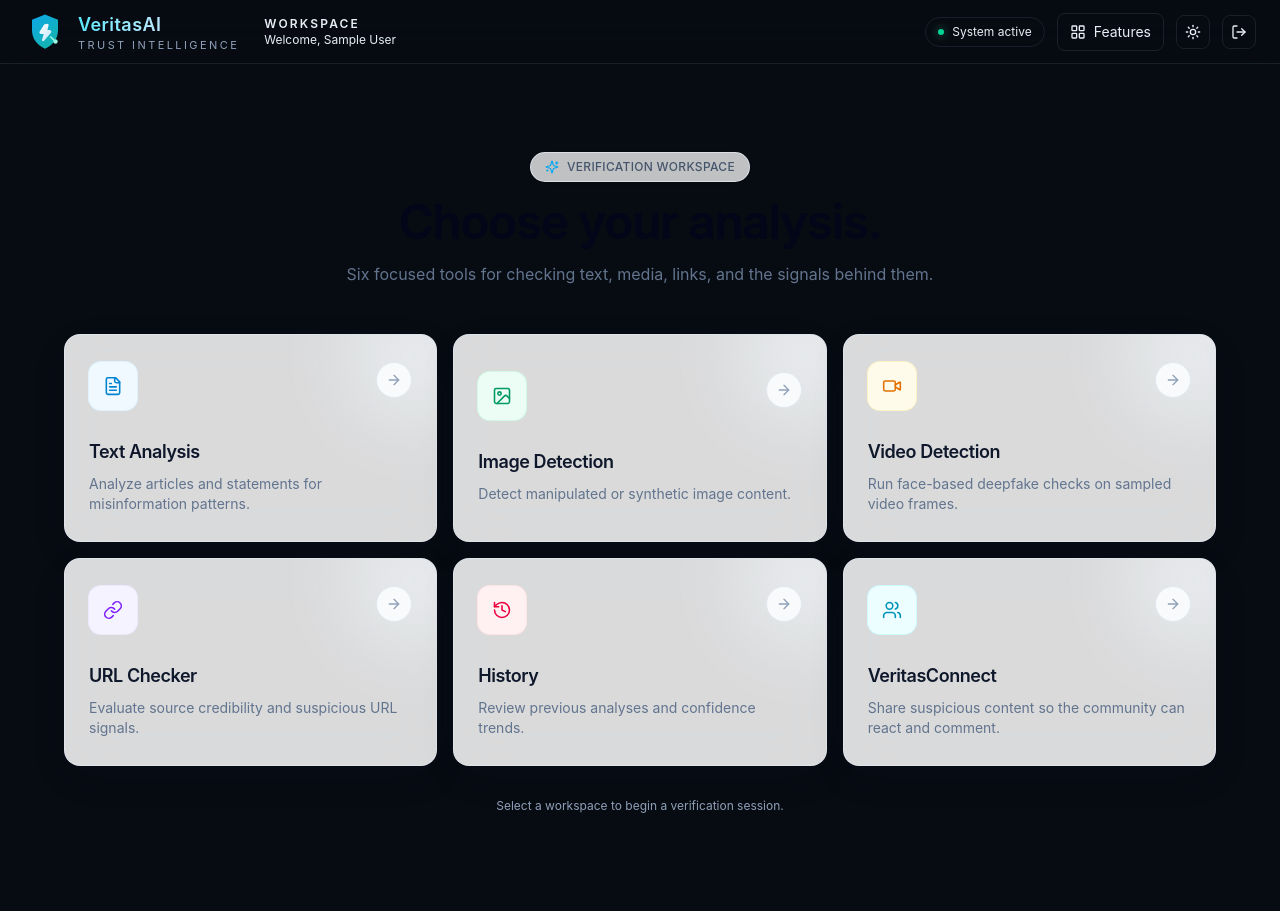
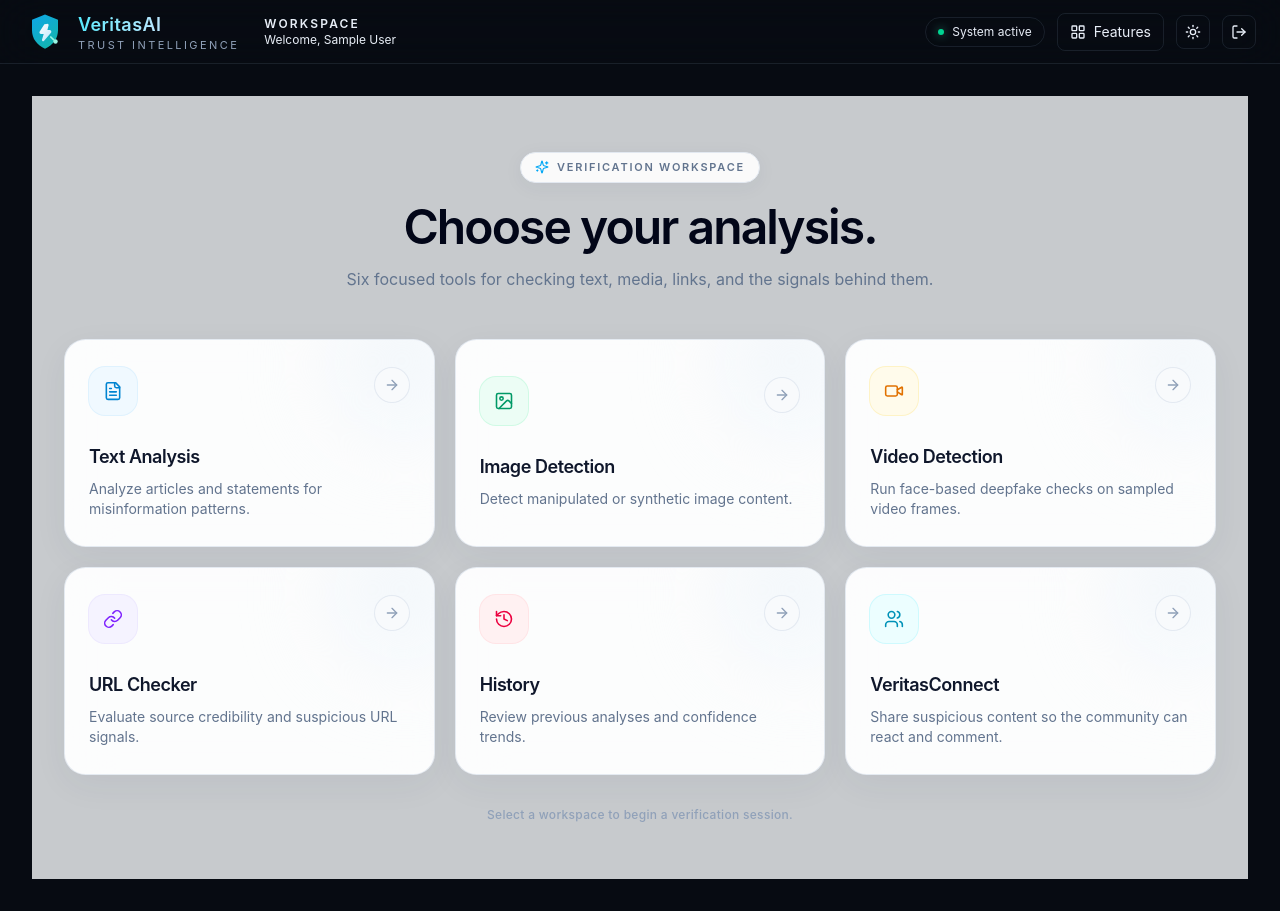
Before and after one commit to hrx01-dev/VeritasAI, a React (Vite) app: page /dashboard in a window 1280 px wide. Built offline with nearby package versions, Linux system fonts and the light colour scheme; no server answers; sample sign-in values are in the browser's storage.

Commit message:
style: polish light mode feature chooser

```diff
--- a/src/app/components/FeatureChooser.tsx
+++ b/src/app/components/FeatureChooser.tsx
@@ -3,87 +3,37 @@
 import { useNavigate } from "react-router";
 
 const features = [
-  {
-    title: "Text Analysis",
-    description: "Analyze articles and statements for misinformation patterns.",
-    path: "/dashboard/text-analysis",
-    icon: FileText,
-    iconShell: "bg-sky-50 text-sky-600 ring-sky-100 dark:bg-sky-500/10 dark:text-sky-300 dark:ring-sky-500/20",
-    hover: "hover:border-sky-200 hover:shadow-sky-100/80 dark:hover:border-sky-500/30 dark:hover:shadow-sky-950/30",
-  },
-  {
-    title: "Image Detection",
-    description: "Detect manipulated or synthetic image content.",
-    path: "/dashboard/image-detection",
-    icon: Image,
-    iconShell: "bg-emerald-50 text-emerald-600 ring-emerald-100 dark:bg-emerald-500/10 dark:text-emerald-300 dark:ring-emerald-500/20",
-    hover: "hover:border-emerald-200 hover:shadow-emerald-100/80 dark:hover:border-emerald-500/30 dark:hover:shadow-emerald-950/30",
-  },
-  {
-    title: "Video Detection",
-    description: "Run face-based deepfake checks on sampled video frames.",
-    path: "/dashboard/video-detection",
-    icon: Video,
-    iconShell: "bg-amber-50 text-amber-600 ring-amber-100 dark:bg-amber-500/10 dark:text-amber-300 dark:ring-amber-500/20",
-    hover: "hover:border-amber-200 hover:shadow-amber-100/80 dark:hover:border-amber-500/30 dark:hover:shadow-amber-950/30",
-  },
-  {
-    title: "URL Checker",
-    description: "Evaluate source credibility and suspicious URL signals.",
-    path: "/dashboard/url-checker",
-    icon: LinkIcon,
-    iconShell: "bg-violet-50 text-violet-600 ring-violet-100 dark:bg-violet-500/10 dark:text-violet-300 dark:ring-violet-500/20",
-    hover: "hover:border-violet-200 hover:shadow-violet-100/80 dark:hover:border-violet-500/30 dark:hover:shadow-violet-950/30",
-  },
-  {
-    title: "History",
-    description: "Review previous analyses and confidence trends.",
-    path: "/dashboard/history",
-    icon: History,
-    iconShell: "bg-rose-50 text-rose-600 ring-rose-100 dark:bg-rose-500/10 dark:text-rose-300 dark:ring-rose-500/20",
-    hover: "hover:border-rose-200 hover:shadow-rose-100/80 dark:hover:border-rose-500/30 dark:hover:shadow-rose-950/30",
-  },
-  {
-    title: "VeritasConnect",
-    description: "Share suspicious content so the community can react and comment.",
-    path: "/dashboard/veritas-connect",
-    icon: Users,
-    iconShell: "bg-cyan-50 text-cyan-600 ring-cyan-100 dark:bg-cyan-500/10 dark:text-cyan-300 dark:ring-cyan-500/20",
-    hover: "hover:border-cyan-200 hover:shadow-cyan-100/80 dark:hover:border-cyan-500/30 dark:hover:shadow-cyan-950/30",
-  },
+  { title: "Text Analysis", description: "Analyze articles and statements for misinformation patterns.", path: "/dashboard/text-analysis", icon: FileText, iconShell: "bg-sky-50 text-sky-600 ring-sky-100 dark:bg-sky-500/10 dark:text-sky-300 dark:ring-sky-500/20", hover: "hover:border-sky-200 hover:shadow-sky-100/80 dark:hover:border-sky-500/30 dark:hover:shadow-sky-950/30" },
+  { title: "Image Detection", description: "Detect manipulated or synthetic image content.", path: "/dashboard/image-detection", icon: Image, iconShell: "bg-emerald-50 text-emerald-600 ring-emerald-100 dark:bg-emerald-500/10 dark:text-emerald-300 dark:ring-emerald-500/20", hover: "hover:border-emerald-200 hover:shadow-emerald-100/80 dark:hover:border-emerald-500/30 dark:hover:shadow-emerald-950/30" },
+  { title: "Video Detection", description: "Run face-based deepfake checks on sampled video frames.", path: "/dashboard/video-detection", icon: Video, iconShell: "bg-amber-50 text-amber-600 ring-amber-100 dark:bg-amber-500/10 dark:text-amber-300 dark:ring-amber-500/20", hover: "hover:border-amber-200 hover:shadow-amber-100/80 dark:hover:border-amber-500/30 dark:hover:shadow-amber-950/30" },
+  { title: "URL Checker", description: "Evaluate source credibility and suspicious URL signals.", path: "/dashboard/url-checker", icon: LinkIcon, iconShell: "bg-violet-50 text-violet-600 ring-violet-100 dark:bg-violet-500/10 dark:text-violet-300 dark:ring-violet-500/20", hover: "hover:border-violet-200 hover:shadow-violet-100/80 dark:hover:border-violet-500/30 dark:hover:shadow-violet-950/30" },
+  { title: "History", description: "Review previous analyses and confidence trends.", path: "/dashboard/history", icon: History, iconShell: "bg-rose-50 text-rose-600 ring-rose-100 dark:bg-rose-500/10 dark:text-rose-300 dark:ring-rose-500/20", hover: "hover:border-rose-200 hover:shadow-rose-100/80 dark:hover:border-rose-500/30 dark:hover:shadow-rose-950/30" },
+  { title: "VeritasConnect", description: "Share suspicious content so the community can react and comment.", path: "/dashboard/veritas-connect", icon: Users, iconShell: "bg-cyan-50 text-cyan-600 ring-cyan-100 dark:bg-cyan-500/10 dark:text-cyan-300 dark:ring-cyan-500/20", hover: "hover:border-cyan-200 hover:shadow-cyan-100/80 dark:hover:border-cyan-500/30 dark:hover:shadow-cyan-950/30" },
 ];
 
 export default function FeatureChooser() {
   const navigate = useNavigate();
 
   return (
-    <section className="relative min-h-[calc(100vh-4rem)] overflow-hidden px-4 py-10 sm:px-6 sm:py-14 lg:px-8">
+    <section className="relative min-h-[calc(100vh-4rem)] overflow-hidden bg-slate-50/80 px-4 py-10 sm:px-6 sm:py-14 lg:px-8 dark:bg-transparent">
       <div className="pointer-events-none absolute inset-0 -z-10 overflow-hidden">
-        <div className="absolute left-[8%] top-[-12%] size-72 rounded-full bg-sky-200/30 blur-3xl dark:bg-sky-500/5" />
-        <div className="absolute right-[5%] top-[18%] size-80 rounded-full bg-violet-200/25 blur-3xl dark:bg-violet-500/5" />
-        <div className="tech-grid absolute inset-0 opacity-60 dark:opacity-40" />
+        <div className="absolute -left-20 -top-28 size-96 rounded-full bg-sky-200/35 blur-3xl dark:bg-sky-500/5" />
+        <div className="absolute right-[-8rem] top-24 size-[28rem] rounded-full bg-indigo-200/25 blur-3xl dark:bg-indigo-500/5" />
+        <div className="absolute bottom-[-12rem] left-1/3 size-96 rounded-full bg-cyan-100/30 blur-3xl dark:bg-cyan-500/5" />
+        <div className="tech-grid absolute inset-0 opacity-25 dark:opacity-30" />
       </div>
 
-      <motion.div
-        initial={{ opacity: 0, y: 18 }}
-        animate={{ opacity: 1, y: 0 }}
-        transition={{ duration: 0.45, ease: "easeOut" }}
-        className="mx-auto max-w-6xl"
-      >
+      <motion.div initial={{ opacity: 0, y: 18 }} animate={{ opacity: 1, y: 0 }} transition={{ duration: 0.45, ease: "easeOut" }} className="mx-auto max-w-6xl">
         <header className="mx-auto mb-10 max-w-3xl text-center sm:mb-12">
-          <div className="mb-4 inline-flex items-center gap-2 rounded-full border border-slate-200/80 bg-white/75 px-3.5 py-1.5 text-xs font-medium tracking-wide text-slate-600 shadow-sm backdrop-blur dark:border-slate-700/60 dark:bg-slate-900/70 dark:text-slate-300">
+          <div className="mb-5 inline-flex items-center gap-2 rounded-full border border-slate-200 bg-white/90 px-3.5 py-1.5 text-[11px] font-semibold tracking-[0.16em] text-slate-500 shadow-[0_4px_20px_rgba(30,55,90,0.05)] backdrop-blur dark:border-slate-700/60 dark:bg-slate-900/70 dark:text-slate-300">
             <Sparkles className="size-3.5 text-sky-500 dark:text-sky-300" />
             VERIFICATION WORKSPACE
           </div>
-          <h1 className="text-4xl font-semibold tracking-[-0.03em] text-slate-950 sm:text-5xl dark:text-white">
-            Choose your analysis.
-          </h1>
-          <p className="mx-auto mt-4 max-w-2xl text-sm leading-6 text-slate-500 sm:text-base dark:text-slate-400">
-            Six focused tools for checking text, media, links, and the signals behind them.
-          </p>
+          <h1 className="text-4xl font-semibold tracking-[-0.04em] text-slate-950 sm:text-5xl dark:text-white">Choose your analysis.</h1>
+          <p className="mx-auto mt-4 max-w-2xl text-sm leading-6 text-slate-500 sm:text-base dark:text-slate-400">Six focused tools for checking text, media, links, and the signals behind them.</p>
         </header>
 
-        <div className="grid gap-4 sm:grid-cols-2 xl:grid-cols-3">
+        <div className="grid gap-5 sm:grid-cols-2 xl:grid-cols-3">
           {features.map((feature, index) => {
             const Icon = feature.icon;
             return (
@@ -93,35 +43,30 @@
                 animate={{ opacity: 1, y: 0 }}
                 transition={{ delay: index * 0.06, duration: 0.35, ease: "easeOut" }}
                 onClick={() => navigate(feature.path)}
-                className={`group relative min-h-52 overflow-hidden rounded-2xl border border-slate-200/80 bg-white/85 p-6 text-left shadow-[0_12px_40px_rgba(30,55,90,0.06)] backdrop-blur-xl transition-all duration-300 hover:-translate-y-1 hover:bg-white hover:shadow-[0_20px_50px_rgba(30,55,90,0.11)] focus-visible:outline-none focus-visible:ring-2 focus-visible:ring-sky-400/60 dark:border-slate-800/80 dark:bg-slate-900/70 dark:shadow-[0_18px_60px_rgba(0,0,0,0.22)] dark:hover:bg-slate-900/90 ${feature.hover}`}
+                className={`group relative min-h-52 overflow-hidden rounded-[1.35rem] border border-slate-200/90 bg-white/95 p-6 text-left shadow-[0_10px_35px_rgba(30,55,90,0.055)] backdrop-blur-xl transition-all duration-300 hover:-translate-y-1.5 hover:bg-white hover:shadow-[0_24px_55px_rgba(30,55,90,0.11)] focus-visible:outline-none focus-visible:ring-2 focus-visible:ring-sky-400/60 dark:border-slate-800/80 dark:bg-slate-900/70 dark:shadow-[0_18px_60px_rgba(0,0,0,0.22)] dark:hover:bg-slate-900/90 ${feature.hover}`}
               >
-                <div className="absolute right-0 top-0 size-32 translate-x-1/3 -translate-y-1/3 rounded-full bg-slate-100/70 blur-2xl transition-transform duration-500 group-hover:scale-150 dark:bg-white/[0.03]" />
+                <div className="absolute right-0 top-0 size-40 translate-x-1/3 -translate-y-1/3 rounded-full bg-gradient-to-br from-slate-100/90 to-sky-50/50 blur-2xl transition-transform duration-500 group-hover:scale-150 dark:from-white/[0.04] dark:to-transparent" />
+                <div className="absolute inset-x-6 bottom-0 h-px origin-left scale-x-0 bg-gradient-to-r from-sky-400/0 via-sky-400/60 to-indigo-400/0 transition-transform duration-500 group-hover:scale-x-100" />
 
                 <div className="relative flex items-start justify-between">
-                  <div className={`grid size-12 place-items-center rounded-xl ring-1 transition-transform duration-300 group-hover:scale-105 ${feature.iconShell}`}>
+                  <div className={`grid size-12 place-items-center rounded-2xl ring-1 transition-transform duration-300 group-hover:scale-105 ${feature.iconShell}`}>
                     <Icon className="size-5" strokeWidth={1.9} />
                   </div>
-                  <span className="grid size-9 place-items-center rounded-full border border-slate-200 bg-slate-50 text-slate-400 transition-all duration-300 group-hover:translate-x-0.5 group-hover:border-slate-300 group-hover:bg-slate-100 group-hover:text-slate-700 dark:border-slate-700 dark:bg-slate-800/70 dark:text-slate-500 dark:group-hover:border-slate-600 dark:group-hover:bg-slate-800 dark:group-hover:text-slate-200">
+                  <span className="grid size-9 place-items-center rounded-full border border-slate-200/90 bg-slate-50 text-slate-400 transition-all duration-300 group-hover:translate-x-0.5 group-hover:border-slate-300 group-hover:bg-slate-100 group-hover:text-slate-700 dark:border-slate-700 dark:bg-slate-800/70 dark:text-slate-500 dark:group-hover:border-slate-600 dark:group-hover:bg-slate-800 dark:group-hover:text-slate-200">
                     <ArrowRight className="size-4" />
                   </span>
                 </div>
 
                 <div className="relative mt-7">
-                  <h2 className="text-lg font-semibold tracking-tight text-slate-900 dark:text-slate-100">
-                    {feature.title}
-                  </h2>
-                  <p className="mt-2 max-w-sm text-sm leading-5 text-slate-500 dark:text-slate-400">
-                    {feature.description}
-                  </p>
+                  <h2 className="text-lg font-semibold tracking-tight text-slate-900 dark:text-slate-100">{feature.title}</h2>
+                  <p className="mt-2 max-w-sm text-sm leading-5 text-slate-500 dark:text-slate-400">{feature.description}</p>
                 </div>
               </motion.button>
             );
           })}
         </div>
 
-        <p className="mt-8 text-center text-xs text-slate-400 dark:text-slate-500">
-          Select a workspace to begin a verification session.
-        </p>
+        <p className="mt-8 text-center text-xs font-medium tracking-wide text-slate-400 dark:text-slate-500">Select a workspace to begin a verification session.</p>
       </motion.div>
     </section>
   );
```
